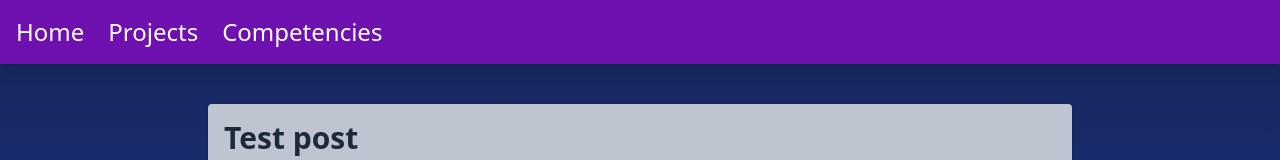
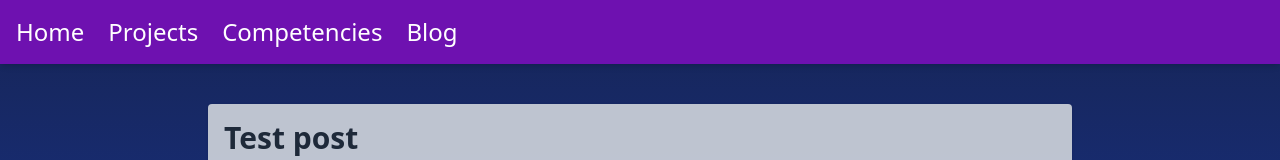
Before and after one commit to Jamming17/portfolio, a React (Vite) app: page /blog in a window 1280 px wide. Shown: the top 160 px of the page. Built offline with nearby package versions, Linux system fonts and the light colour scheme.

Commit message:
Added blog link at top of page

```diff
--- a/src/components/Header.jsx
+++ b/src/components/Header.jsx
@@ -7,6 +7,7 @@ export default function Header() {
                 <Link to="/">Home</Link>
                 <Link to="/projects">Projects</Link>
                 <Link to="/competencies">Competencies</Link>
+                <Link to="/blog">Blog</Link>
             </nav>
         </header>
     );
```
